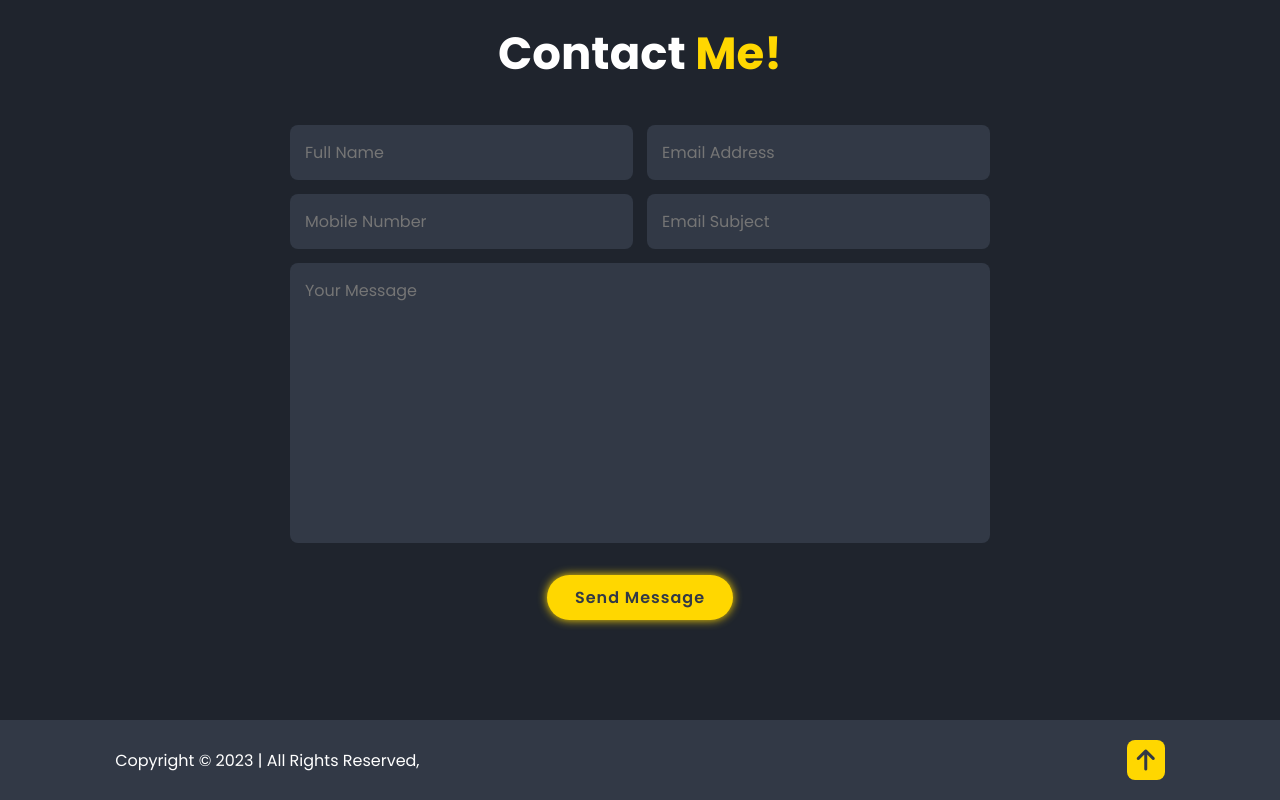
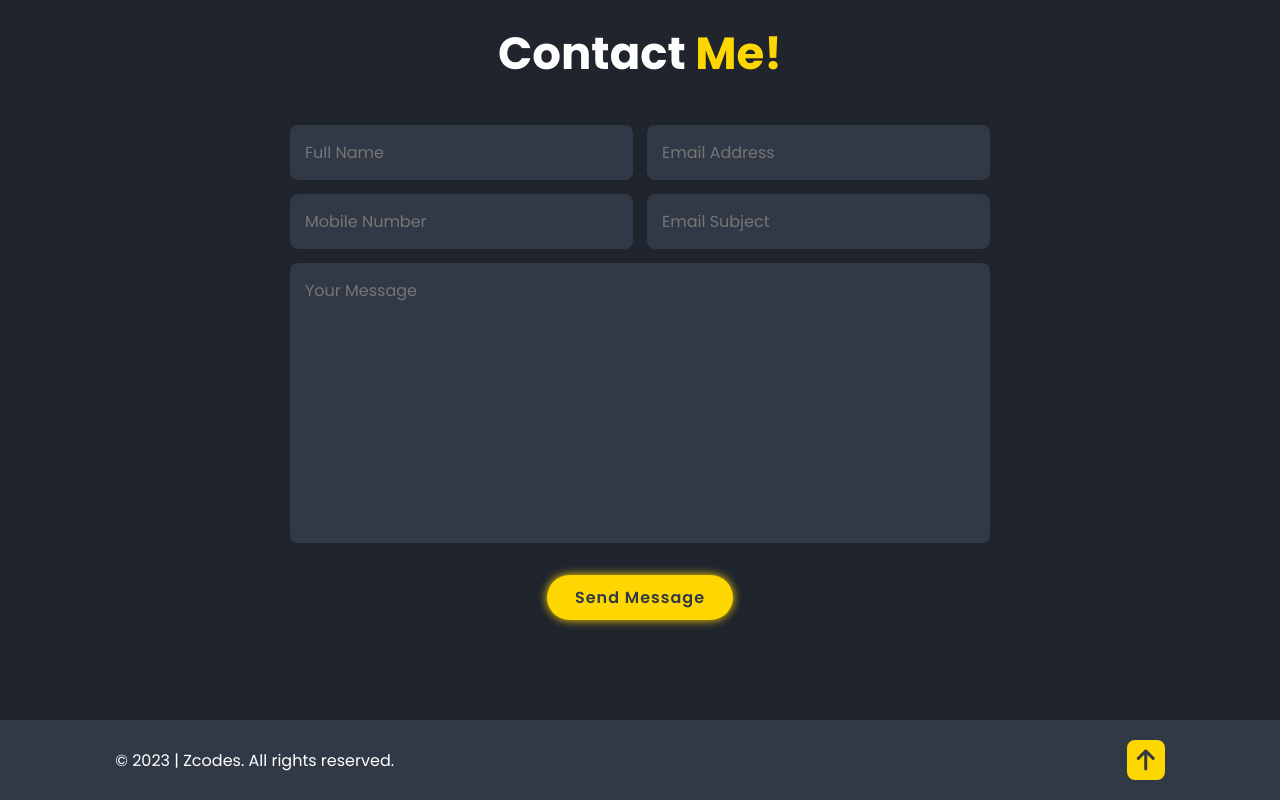
Before and after one commit to FawaleAyomide/my-folio, a plain HTML site: page index.html in a window 1280 px wide. Shown: the part 3280-4080 px from the top of the page. Drawn offline with nearby package versions, Linux system fonts and the light colour scheme.

Commit message:
Update index.html

```diff
--- a/index.html
+++ b/index.html
@@ -242,7 +242,7 @@
 
     <footer class="footer" id="footer">
       <div class="footerText">
-        <p>Copyright &copy; 2023 | All Rights Reserved,</p>
+        <p>&copy; 2023 | Zcodes. All rights reserved.</p>
       </div>
       <div class="footerIcon">
         <a href="#home"><i class="fa-solid fa-arrow-up"></i></a>
```
